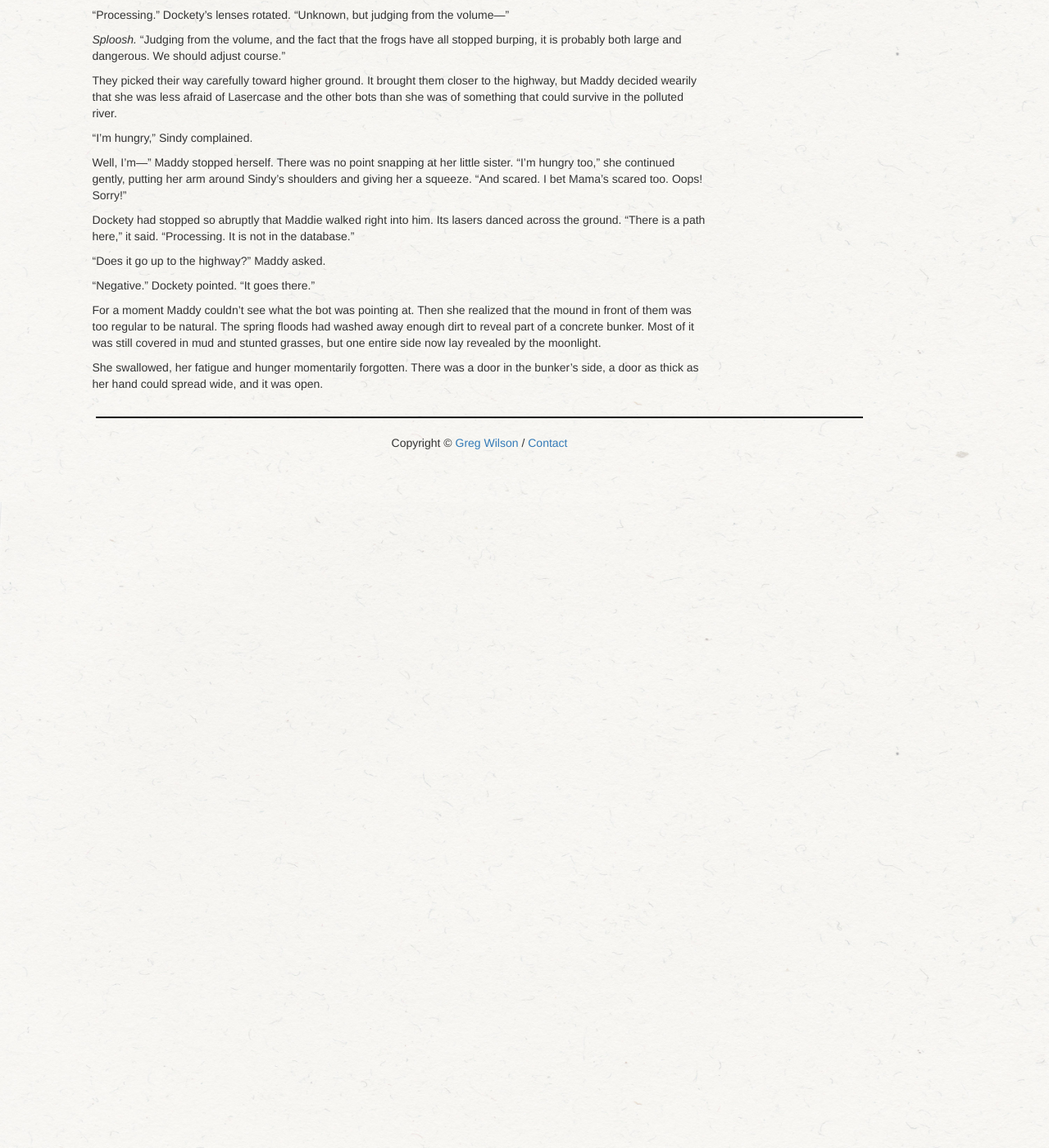
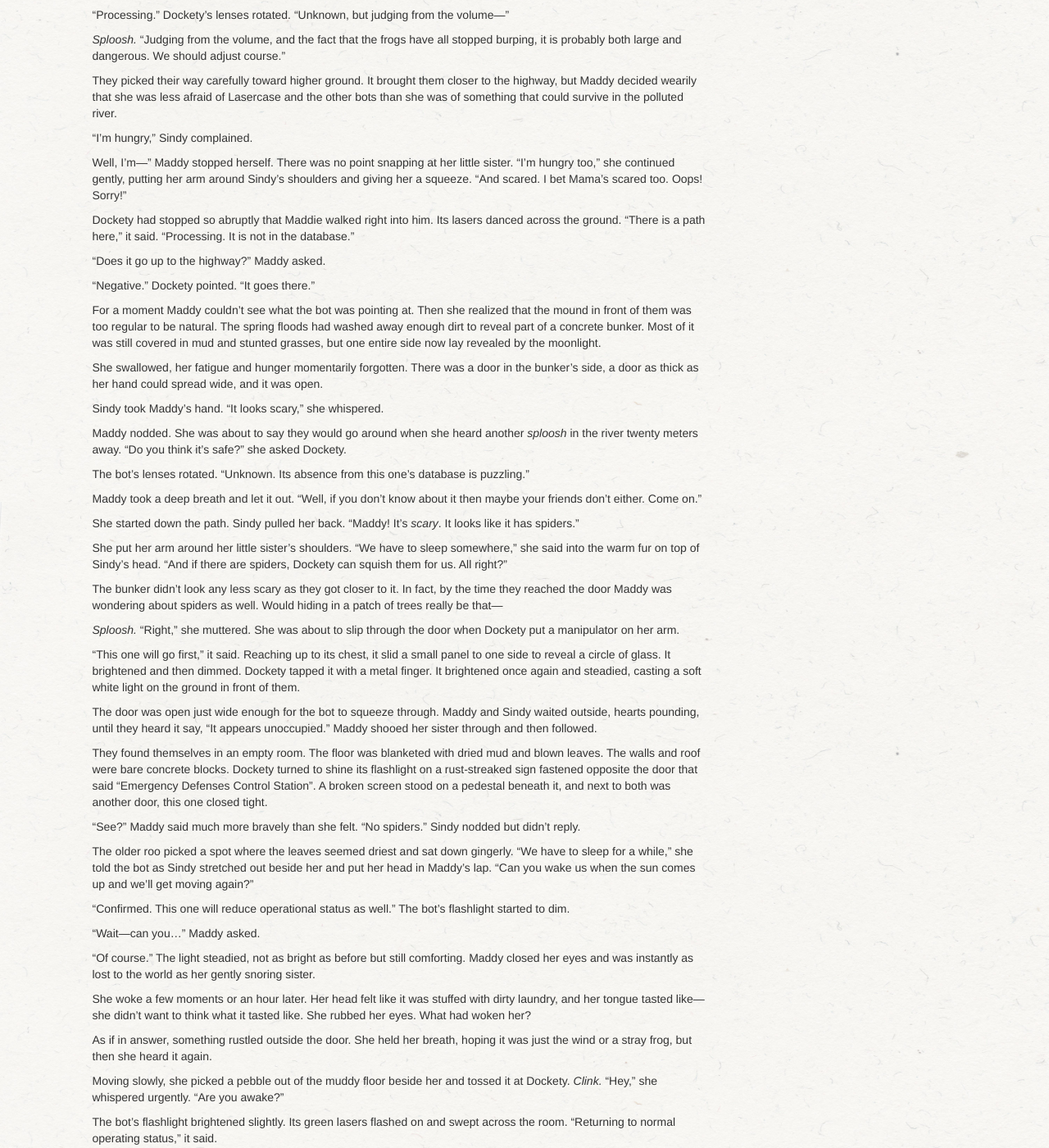
Before and after one commit to gvwilson/sensibleadventures, a Jekyll site: the page built from maddy-roo/maddy-roo.md, in a window 1280 px wide and 1400 px high, scrolled down 20721 px. Shown: the whole window at 82% size. Built offline with Jekyll 4.4.1, drawn with Linux system fonts in a browser that asks for light colours; nearby versions of some CDN libraries; library files that are not in the unit come from our copies; before the commit the page ends 21281 px from its top, so only the background shows below that; some of the changed text lies outside the part shown.

Commit message:
Added 1016 words in 52 minutes.

```diff
--- a/maddy-roo/maddy-roo.md
+++ b/maddy-roo/maddy-roo.md
@@ -2297,3 +2297,197 @@
 There was a door in the bunker's side,
 a door as thick as her hand could spread wide,
 and it was open.
+
+Sindy took Maddy's hand.
+"It looks scary,"
+she whispered.
+
+Maddy nodded.
+She was about to say they would go around
+when she heard another *sploosh* in the river twenty meters away.
+"Do you think it's safe?" she asked Dockety.
+
+The bot's lenses rotated.
+"Unknown.
+Its absence from this one's database is puzzling."
+
+Maddy took a deep breath and let it out.
+"Well,
+if you don't know about it
+then maybe your friends don't either.
+Come on."
+
+She started down the path.
+Sindy pulled her back.
+"Maddy!
+It's *scary*.
+It looks like it has spiders."
+
+She put her arm around her little sister's shoulders.
+"We have to sleep somewhere,"
+she said into the warm fur on top of Sindy's head.
+"And if there are spiders,
+Dockety can squish them for us.
+All right?"
+
+The bunker didn't look any less scary as they got closer to it.
+In fact,
+by the time they reached the door
+Maddy was wondering about spiders as well.
+Would hiding in a patch of trees really be that---
+
+*Sploosh.*
+"Right," she muttered.
+She was about to slip through the door when Dockety put a manipulator on her arm.
+
+"This one will go first," it said.
+Reaching up to its chest,
+it slid a small panel to one side to reveal a circle of glass.
+It brightened and then dimmed.
+Dockety tapped it with a metal finger.
+It brightened once again and steadied,
+casting a soft white light on the ground in front of them.
+
+The door was open just wide enough for the bot to squeeze through.
+Maddy and Sindy waited outside,
+hearts pounding,
+until they heard it say,
+"It appears unoccupied."
+Maddy shooed her sister through and then followed.
+
+They found themselves in an empty room.
+The floor was blanketed with dried mud and blown leaves.
+The walls and roof were bare concrete blocks.
+Dockety turned to shine its flashlight on a rust-streaked sign
+fastened opposite the door that said
+"Emergency Defenses Control Station".
+A broken screen stood on a pedestal beneath it,
+and next to both was another door,
+this one closed tight.
+
+"See?" Maddy said much more bravely than she felt.
+"No spiders."
+Sindy nodded but didn't reply.
+
+The older roo picked a spot where the leaves seemed driest
+and sat down gingerly.
+"We have to sleep for a while,"
+she told the bot
+as Sindy stretched out beside her and put her head in Maddy's lap.
+"Can you wake us when the sun comes up and we'll get moving again?"
+
+"Confirmed.
+This one will reduce operational status as well."
+The bot's flashlight started to dim.
+
+"Wait---can you..."
+Maddy asked.
+
+"Of course."
+The light steadied,
+not as bright as before but still comforting.
+Maddy closed her eyes and was instantly as lost to the world
+as her gently snoring sister.
+
+She woke a few moments or an hour later.
+Her head felt like it was stuffed with dirty laundry,
+and her tongue tasted like---she didn't want to think what it tasted like.
+She rubbed her eyes.
+What had woken her?
+
+As if in answer,
+something rustled outside the door.
+She held her breath,
+hoping it was just the wind or a stray frog,
+but then she heard it again.
+
+Moving slowly,
+she picked a pebble out of the muddy floor beside her
+and tossed it at Dockety.
+*Clink.*
+"Hey," she whispered urgently.
+"Are you awake?"
+
+The bot's flashlight brightened slightly.
+Its green lasers flashed on and swept across the room.
+"Returning to normal operating status,"
+it said.
+
+"Ssh! Quiet! Something's out there!"
+Maddy put a hand over Sindy's mouth as her sister stirred.
+"Listen!"
+
+Nothing... nothing...
+*Rustle.*
+A long mechanical tentacle slid through the door like a snake,
+bits of river weed still clinging to it in places.
+
+"Mmph?"
+Sindy struggled in Maddy's lap.
+
+"Ssh ssh ssh," Maddy breathed in her sister's ear.
+"Quiet. Be quiet. And don't... move..."
+
+The tentacle curled to the left,
+sweeping through the leaves toward the wall.
+Dockety waited until it almost touched him,
+then stepped over it.
+
+The tentacle began curling the other way.
+As Dockety stepped over it again,
+Maddy got to her feet as quietly as she could
+and pulled Sindy up beside her.
+Before Maddy could stop her,
+Sindy grabbed hold of one of the levers sticking out of the wall to steady herself.
+
+The lever dropped with a loud *clack*.
+Maddy had only a heartbeat to duck and pull Sindy down with her
+as the tentacle lifted off the ground and struck the wall.
+*Smack!*
+The tentacle whipped back and hit the wall again.
+
+On the wall opposite the door they'd come through,
+the second door began to grind open.
+"Go!" Maddy ordered Sindy.
+
+"But---"
+
+"Go!"
+She pushed her sister forward.
+She had no idea what lay deeper in the bunker,
+but it couldn't be worse than this.
+
+"But I *can't*!" Sindy wailed.
+"It's not open enough!"
+She grabbed the edge of the door and pulled as hard as she could.
+It scraped open another few millimeters before wedging in the muck below them.
+
+"Help her!" Maddy shouted at Dockety.
+Without waiting to see what the bot did
+she grabbed a handful of mud and threw it at the tentacle.
+"Hah! Whoa!"
+She ducked and rolled under it,
+then rolled again as it slapped the ground.
+
+Dockety took hold of the inner door with its claw manipulator,
+placed one metal foot on the wall,
+and shoved.
+The door scraped open another few millimeters.
+
+"Keep going!"
+Maddy threw dry leaves at the tentacle
+and jumped as it swept across the floor again.
+
+*Scrape.*
+"It's open!" Sindy shouted.
+She squeezed through.
+
+*Scrape.*
+Dockety gave one last push.
+"Make haste," it said.
+
+Maddy didn't need any more encouragement than that.
+She sprinted five steps across the room
+as the bot followed her sister into whatever lay behind the door.
+Just as she reached it,
+something cold and mechanical grabbed hold of her ankle.
```
